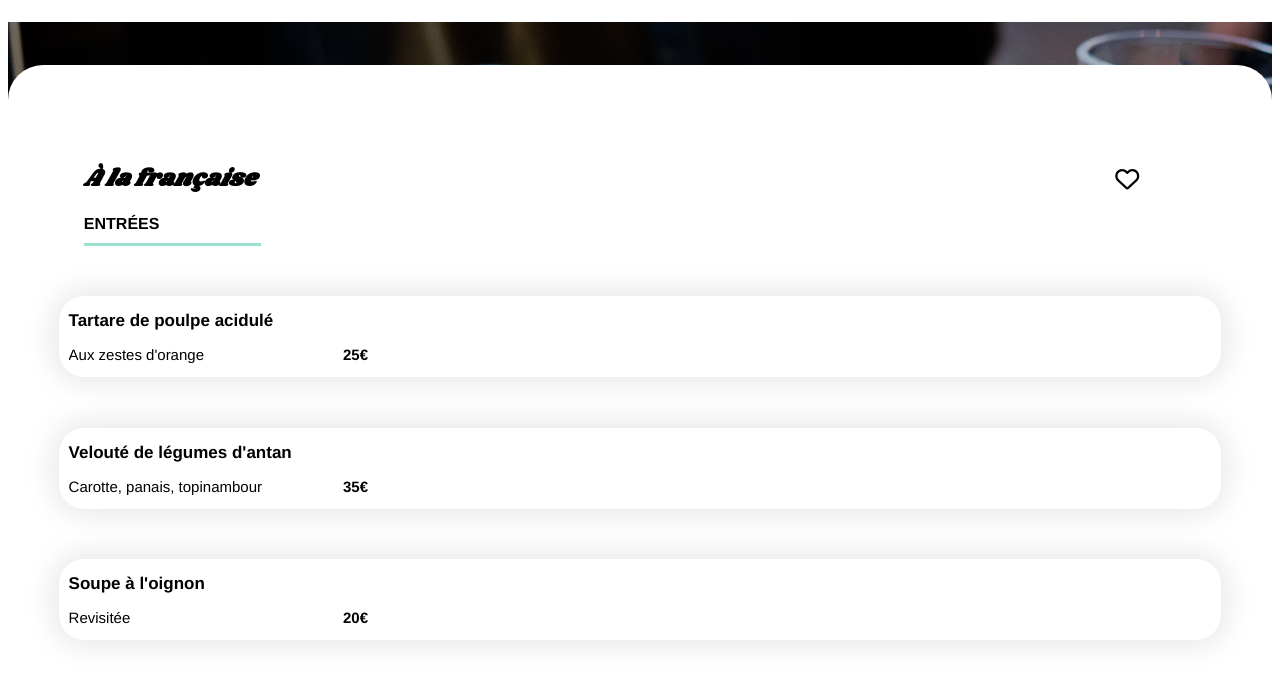
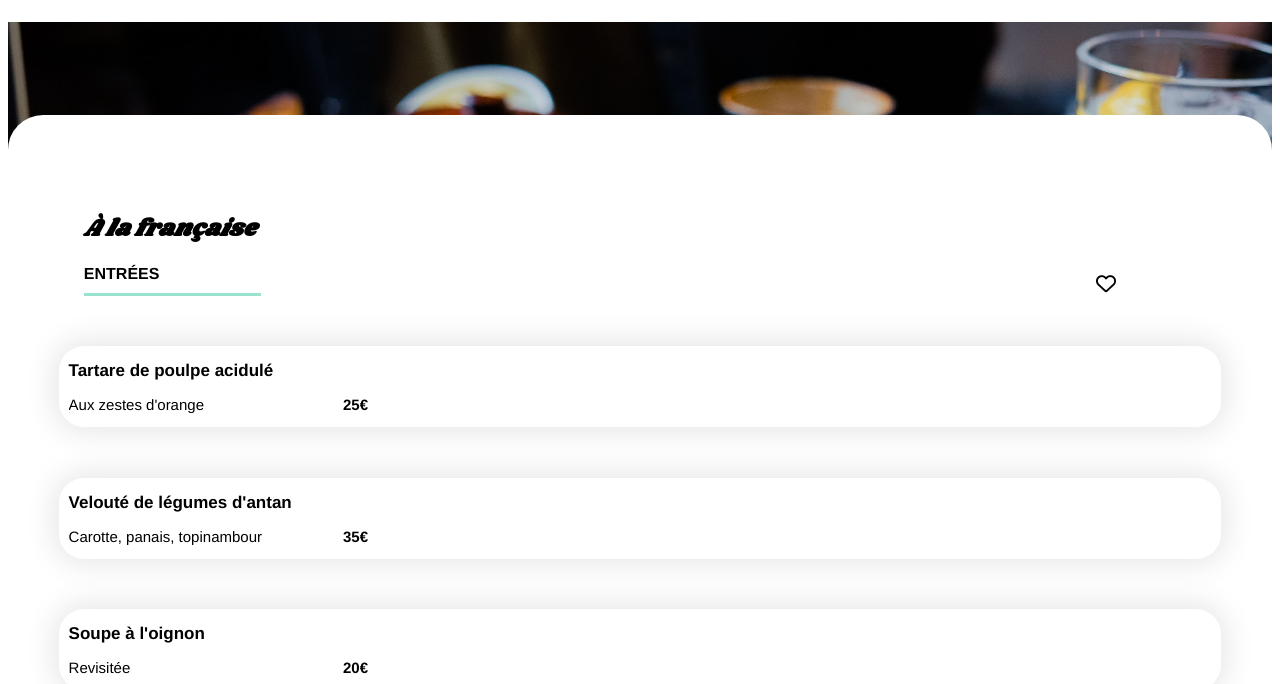
Before and after one commit to pierremorinv/PierreMorin_3_24052021, a plain HTML site: page menu1.html in a window 1280 px wide. Shown: the part 116-800 px from the top of the page. Drawn offline with Linux system fonts and the light colour scheme.

Commit message:
correcting validator html css and correcting heart icons

```diff
--- a/menu1.html
+++ b/menu1.html
@@ -18,16 +18,16 @@
           <a href="index.html"> <i class="fas fa-arrow-left"></i></a>
           <img class="logo" src="./images/logo/ohmyfood.png" alt="logo" />
         </div>
-        <div  class="MenuImg"></div>
+        <div class="MenuImg"></div>
       </header>
       <section class="MenuSection">
+        <div class="emptyHeart"><i class="far fa-heart"></i></div>
+        <div class="fullHeart"><i class="fas fa-heart"></i></div>
         <h1>
           <span class="TitleSection"> À la française</span>
-         <div class="emptyHeart"><i class="far fa-heart"></i> </div>
-          <div class="fullHeart"><i class="fas fa-heart"></i></div>
         </h1>
-        <article class="menu1" >
 
+        <article class="menu1">
           <h2>ENTRÉES</h2>
           <div class="menuLine">
             <h3>Tartare de poulpe acidulé</h3>
@@ -54,7 +54,7 @@
             </div>
           </div>
         </article>
-          <article class="menu2" >
+        <article class="menu2">
           <h2>PLATS</h2>
           <div class="menuLine">
             <h3>Coquilles Saint-Jacques</h3>
@@ -81,7 +81,7 @@
             </div>
           </div>
         </article>
-         <article class="menu3" >
+        <article class="menu3">
           <h2>DESSERTS</h2>
           <div class="menuLine">
             <h3>Pétales de violettes glacés</h3>
@@ -115,7 +115,7 @@
       </div>
     </main>
     <footer>
-        <h3 class="logoText"> oh my food <h3>
+      <h3 class="logoText">oh my food</h3>
       <ul>
         <li>
           <a href="">
@@ -132,6 +132,5 @@
         <li><a href="mailto:morinpierrevo@gmail.com"> Contact</a></li>
       </ul>
     </footer>
-
   </body>
 </html>
--- a/sass/Directory/Pages/_main-index.scss
+++ b/sass/Directory/Pages/_main-index.scss
@@ -4,7 +4,6 @@
   background-color: #f2f2f2;
   img {
     width: 100%;
-
     object-fit: cover;
   }
   h2 {
@@ -37,6 +36,7 @@
         margin-top: -2%;
         padding-top: 4%;
         margin-bottom: 0%;
+        font-size: 16px;
       }
       p {
         margin-top: 0%;
@@ -63,6 +63,9 @@
       &:hover {
         background-color: blueviolet;
       }
+      h2 {
+        margin-left: 3%;
+      }
 
       .NumberNav {
         font-weight: bold;
--- a/sass/Directory/Pages/_main-menu.scss
+++ b/sass/Directory/Pages/_main-menu.scss
@@ -10,6 +10,7 @@
     -moz-border-radius: 35px;
     -ms-border-radius: 35px;
     -o-border-radius: 35px;
+
     h1 {
       padding-left: 6%;
       padding-top: 8%;
@@ -27,9 +28,24 @@
       display: flex;
       font-family: "Shrikhand-Regular";
     }
+  }
+
+  .MenuImg {
+    width: 100%;
+    height: 300px;
+    object-fit: cover;
+  }
+}
 .emptyHeart {
   position: absolute;
-      right: 11%;
+  right: 13%;
+  top: 49%;
+  transform: scale(1.25);
+
+  -webkit-transform: scale(1.25);
+  -moz-transform: scale(1.25);
+  -ms-transform: scale(1.25);
+  -o-transform: scale(1.25);
   &:hover {
     display: none;
   }
@@ -37,20 +53,13 @@
 .fullHeart {
   color: rgba($color: rgb(135, 58, 170), $alpha: 0);
   position: absolute;
-      right: 11%;
+  right: 13%;
+  top: 49%;
+  transform: scale(1.25);
 
   &:hover {
     color: rgb(135, 58, 170);
     display: initial;
-      }
-    }
-
-    .MenuImg {
-      width: 100%;
-      height: 200px;
-      object-fit: cover;
-    }
-  }
   }
   .menu1 {
     -webkit-animation-name: fadeIn;
@@ -124,3 +133,4 @@
       opacity: 1;
     }
   }
+}
```
Also changed, not shown: style.css, 1 other file. Lines whose indentation alone changed are shown as unchanged.
